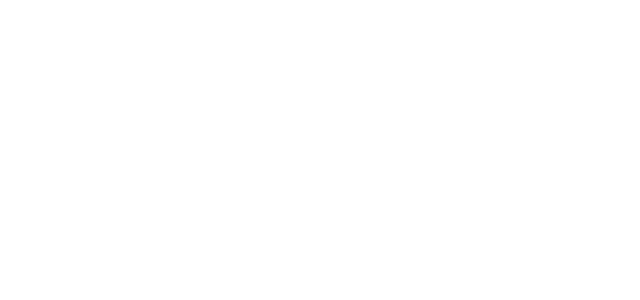
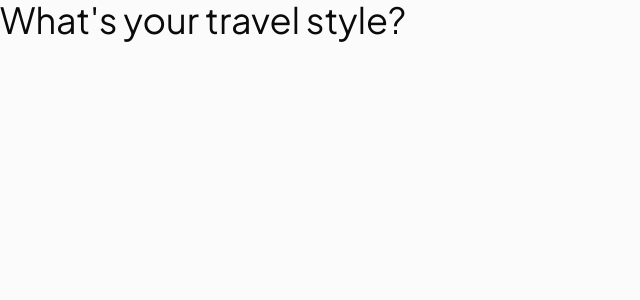
Before and after one commit to mhrafin/DestinyTripAI, a Next.js app in the folder frontend/: page / in a window 1280 px wide. Shown: the top 300 px of the page, without its empty margins (0-640 px from the left). Built offline with nearby package versions, Linux system fonts and the light colour scheme.

Commit message:
feat(app): configure base layout and typography

```diff
--- a/frontend/app/layout.tsx
+++ b/frontend/app/layout.tsx
@@ -1,15 +1,18 @@
 import type { Metadata } from "next";
-import { Geist, Geist_Mono } from "next/font/google";
+// import { inter, plusJakartaSans } from "./fonts";
+
+import { Inter, Plus_Jakarta_Sans } from "next/font/google";
 import "./globals.css";
 
-const geistSans = Geist({
-  variable: "--font-geist-sans",
+const inter = Inter({
   subsets: ["latin"],
+  weight: ["400", "500", "600"],
+  variable: "--font-inter",
 });
 
-const geistMono = Geist_Mono({
-  variable: "--font-geist-mono",
+const plusJakartaSans = Plus_Jakarta_Sans({
   subsets: ["latin"],
+  variable: "--font-plus-jakarta-sans",
 });
 
 export const metadata: Metadata = {
@@ -25,7 +28,7 @@
   return (
     <html
       lang="en"
-      className={`${geistSans.variable} ${geistMono.variable} h-full antialiased`}
+      className={` ${plusJakartaSans.variable} ${inter.className} h-full bg-background/50`}
     >
       <body className="min-h-full flex flex-col">{children}</body>
     </html>
--- a/frontend/app/page.tsx
+++ b/frontend/app/page.tsx
@@ -1,7 +1,13 @@
-import Image from "next/image";
+// import {} from
 
 export default function Home() {
   return (
-    <div></div>
+    <section>
+      <div>
+        <h1 className="font-plus-jakarta-sans text-4xl">
+          What's your travel style?
+        </h1>
+      </div>
+    </section>
   );
 }
```
